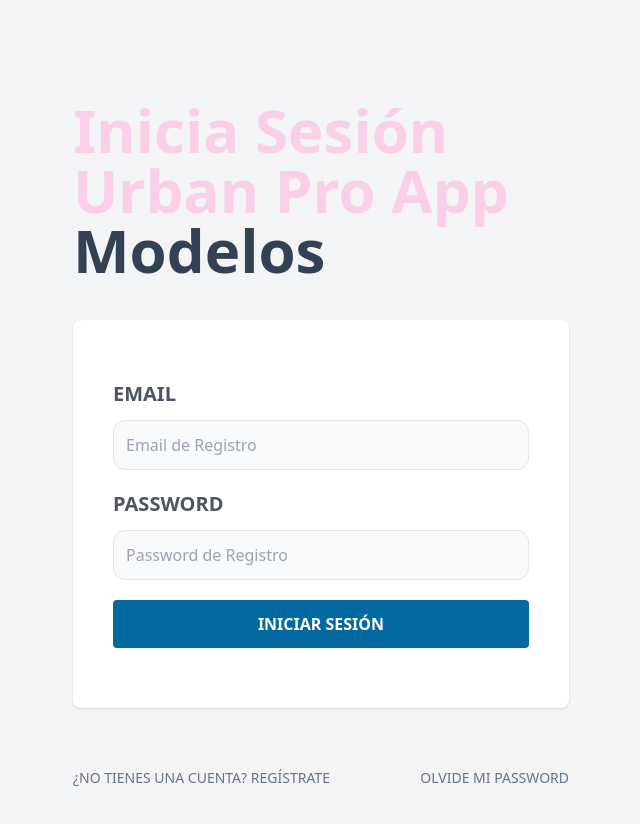
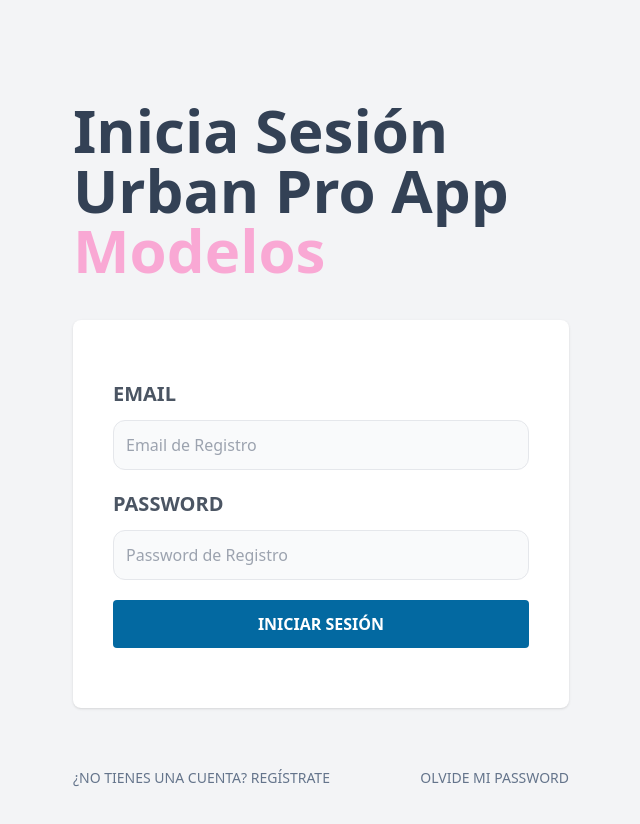
Before and after one commit to Urban-Pro/Urban_Pro_Frontend, a React (Vite) app: page / in a window 1280 px wide. Shown: the top 824 px of the page, without its empty margins (319-959 px from the left). Built offline with nearby package versions, Linux system fonts and the light colour scheme; no server answers.

Commit message:
text-slate-700

```diff
--- a/src/paginas/Login.jsx
+++ b/src/paginas/Login.jsx
@@ -45,8 +45,8 @@
 
   return (
     <>
-        <h1 className="text-pink-200 font-black text-6xl capitalize">Inicia sesión Urban {'\n'} Pro App {''}
-            <span className="text-slate-700">Modelos</span>
+        <h1 className="text-slate-700 font-black text-6xl capitalize">Inicia sesión Urban {'\n'} Pro App {''}
+            <span className="text-pink-300">Modelos</span>
         </h1>
 
         {msg && <Alerta alerta={alerta } />}
```
